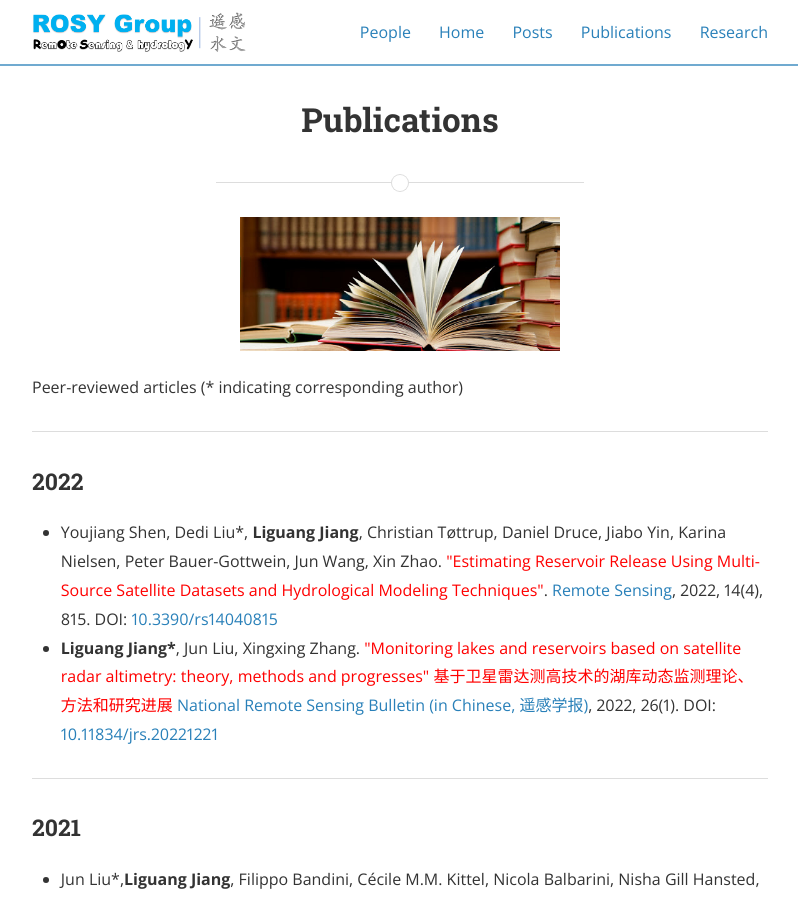
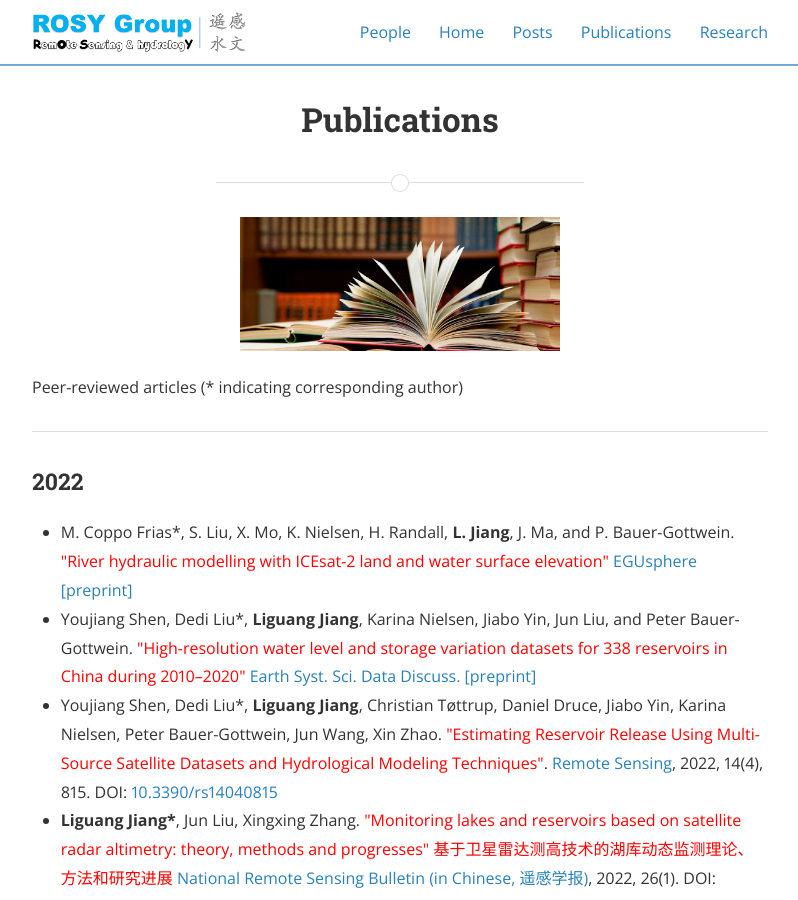
Before and after one commit to 12530/rshydro, a Jekyll site: the page built from publications.md, in a window 1280 px wide and 900 px high. Shown: the whole window, without its empty margins (240-1038 px from the left). Built offline with Jekyll 4.4.1, drawn with Linux system fonts in a browser that asks for light colours; nearby versions of some CDN libraries.

Commit message:
Update publications.md

```diff
--- a/publications.md
+++ b/publications.md
@@ -10,6 +10,8 @@ main_nav: true
 <hr>
 <h3>2022</h3>
 <ul>
+  <li>M. Coppo Frias*, S. Liu, X. Mo, K. Nielsen, H. Randall, <b>L. Jiang</b>, J. Ma, and P. Bauer-Gottwein. <font color="red"> "River hydraulic modelling with ICEsat-2 land and water surface elevation" </font> <a href="https://doi.org/10.5194/egusphere-2022-377"> EGUsphere [preprint] </a></li>
+  <li>Youjiang Shen, Dedi Liu*, <b>Liguang Jiang</b>, Karina Nielsen, Jiabo Yin, Jun Liu, and Peter Bauer-Gottwein. <font color="red"> "High-resolution water level and storage variation datasets for 338 reservoirs in China during 2010–2020" </font> <a href="https://doi.org/10.5194/essd-2021-470"> Earth Syst. Sci. Data Discuss. [preprint] </a></li>
   <li>Youjiang Shen, Dedi Liu*, <b>Liguang Jiang</b>, Christian Tøttrup, Daniel Druce, Jiabo Yin, Karina Nielsen, Peter Bauer-Gottwein, Jun Wang, Xin Zhao. <font color="red">"Estimating Reservoir Release Using Multi-Source Satellite Datasets and Hydrological Modeling Techniques"</font>. <a href="https://www.mdpi.com/2072-4292/14/4/815">Remote Sensing</a>, 2022, 14(4), 815. DOI: <a href="https://doi.org/10.3390/rs14040815">10.3390/rs14040815</a> </li>
   <li><b>Liguang Jiang*</b>, Jun Liu, Xingxing Zhang. <font color="red"> "Monitoring lakes and reservoirs based on satellite radar altimetry: theory, methods and progresses" 基于卫星雷达测高技术的湖库动态监测理论、方法和研究进展 </font> <a href="http://www.ygxb.ac.cn/thesisDetails#10.11834/jrs.20221221&lang=zh"> National Remote Sensing Bulletin (in Chinese, 遥感学报)</a>, 2022, 26(1). DOI: <a href="http://www.jors.cn/jrs/ch/reader/view_abstract.aspx?doi=10.11834/jrs.20211221">10.11834/jrs.20221221</a></li>
 </ul>
```
